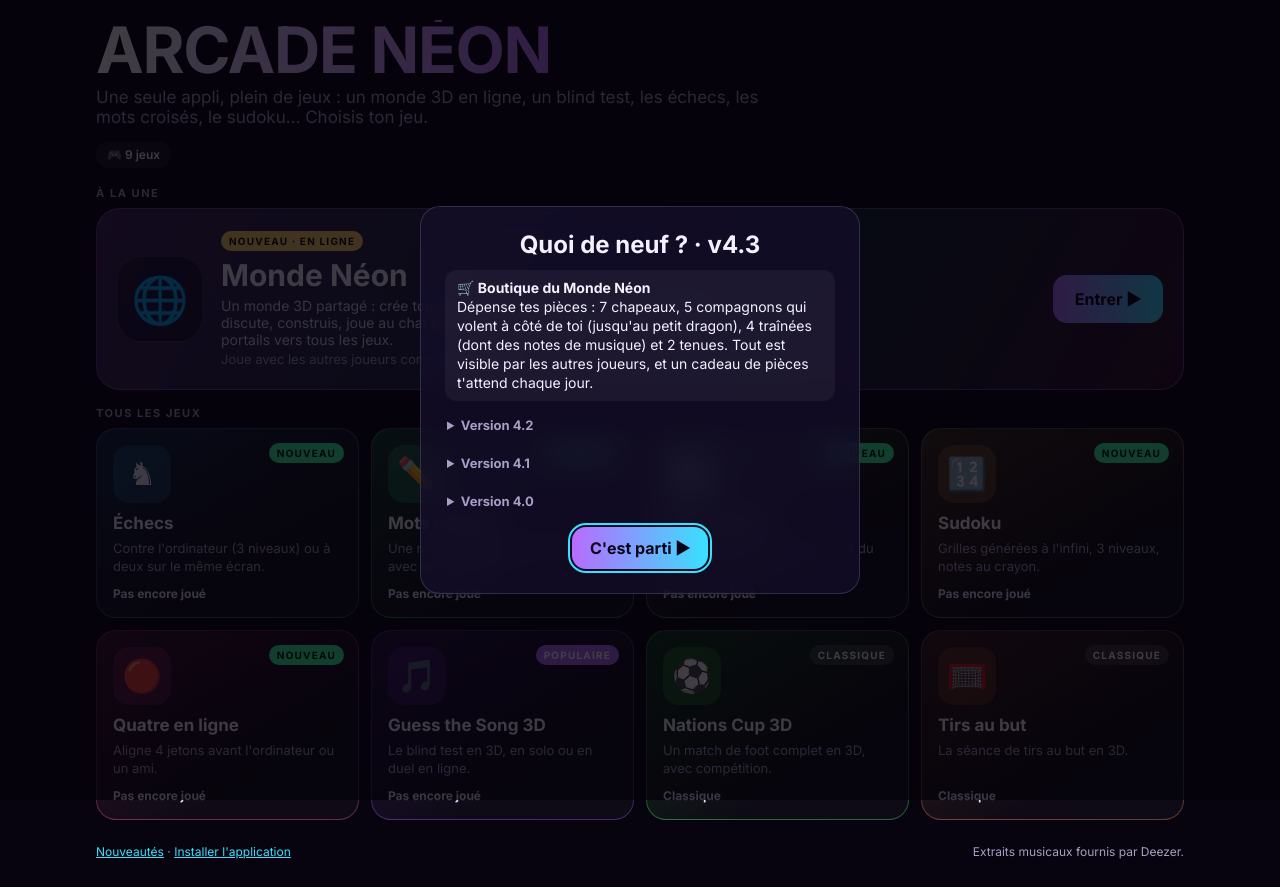
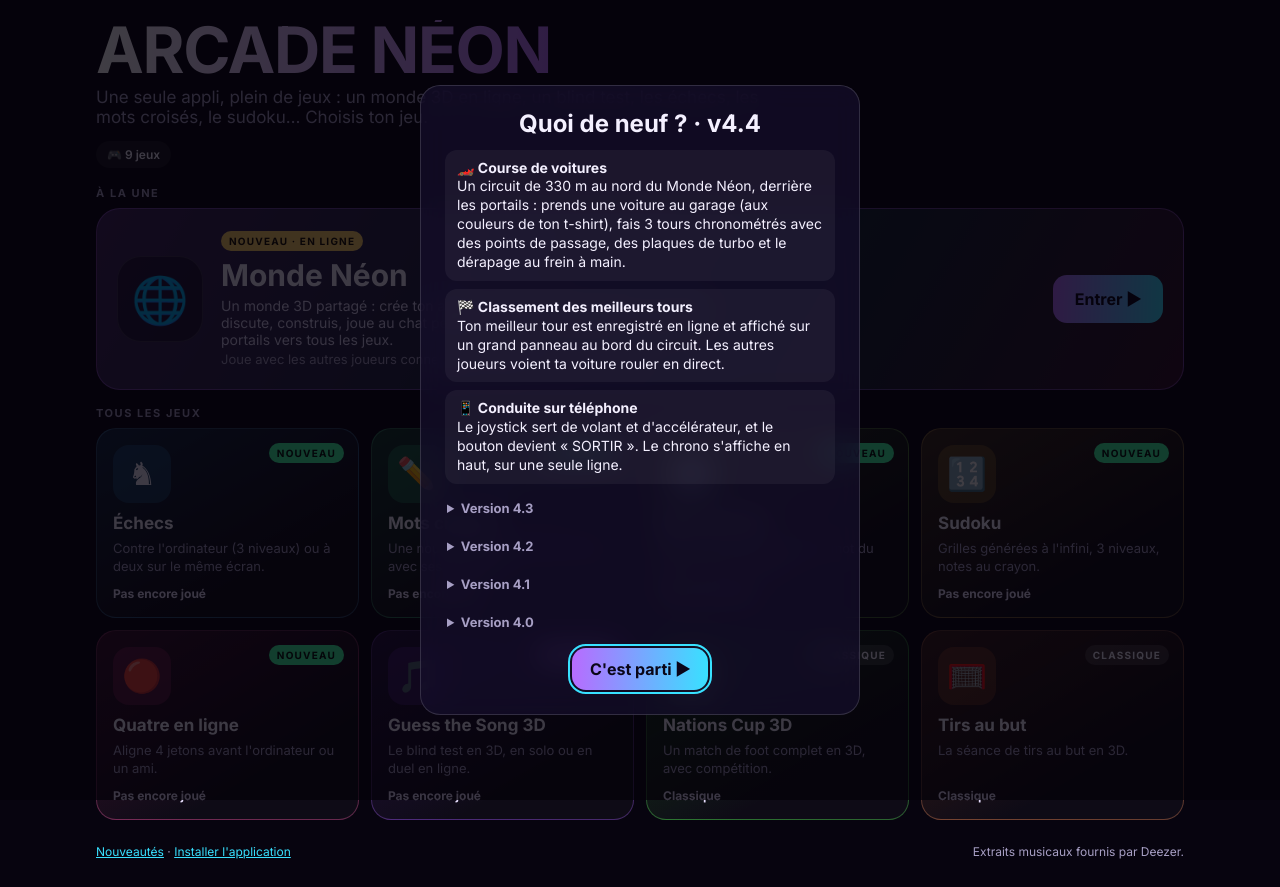
Before and after one commit to aureliennn/guess-the-song, a plain HTML site: page index.html in a window 1280 px wide. Drawn offline with Linux system fonts and the light colour scheme; a web font is replaced by a local one.

Commit message:
v4.4 : course de voitures dans le Monde N?on (index.html)

```diff
--- a/index.html
+++ b/index.html
@@ -80,7 +80,7 @@
 
 <script src="arcade.js"></script>
 <script>
-const NOTES_V = '4.3';
+const NOTES_V = '4.4';
 const fmt = n => Number(n || 0).toLocaleString('fr-FR');
 const GAMES = [
   {id: 'chess', href: 'echecs.html', e: '♞', n: 'Échecs', d: 'Contre l\'ordinateur (3 niveaux) ou à deux sur le même écran.', b: 'new', h: 205,
@@ -113,9 +113,13 @@ document.addEventListener('click', e => { const a = e.target.closest('a[data-g]'
 addEventListener('pageshow', render); render();
 
 function showNotes(){
-  modal('Quoi de neuf ? · v4.3', '<div id="notes"><ul>' +
+  modal('Quoi de neuf ? · v4.4', '<div id="notes"><ul>' +
+    '<li><b>🏎️ Course de voitures</b>Un circuit de 330 m au nord du Monde Néon, derrière les portails : prends une voiture au garage (aux couleurs de ton t-shirt), fais 3 tours chronométrés avec des points de passage, des plaques de turbo et le dérapage au frein à main.</li>' +
+    '<li><b>🏁 Classement des meilleurs tours</b>Ton meilleur tour est enregistré en ligne et affiché sur un grand panneau au bord du circuit. Les autres joueurs voient ta voiture rouler en direct.</li>' +
+    '<li><b>📱 Conduite sur téléphone</b>Le joystick sert de volant et d\'accélérateur, et le bouton devient « SORTIR ». Le chrono s\'affiche en haut, sur une seule ligne.</li>' +
+    '</ul><details><summary>Version 4.3</summary><ul>' +
     '<li><b>🛒 Boutique du Monde Néon</b>Dépense tes pièces : 7 chapeaux, 5 compagnons qui volent à côté de toi (jusqu\'au petit dragon), 4 traînées (dont des notes de musique) et 2 tenues. Tout est visible par les autres joueurs, et un cadeau de pièces t\'attend chaque jour.</li>' +
-    '</ul><details><summary>Version 4.2</summary><ul>' +
+    '</ul></details><details><summary>Version 4.2</summary><ul>' +
     '<li><b>🎮 Mini-jeux dans le Monde Néon</b>Au sud de la place : 🐱 Chat perché à plusieurs, 💥 Sol fragile au-dessus de la lave, 🪙 Pluie de pièces en 45 secondes, et des trampolines. Les records sont annoncés à tout le monde dans le chat.</li>' +
     '</ul></details><details><summary>Version 4.1</summary><ul>' +
     '<li><b>🌐 Monde Néon</b>Un monde 3D en ligne : ton avatar personnalisable, les autres joueurs en direct, le chat, un parcours d\'obstacles au-dessus de la lave, une zone où chacun construit avec des blocs, des pièces à ramasser et des portails vers tous les jeux.</li>' +
```
